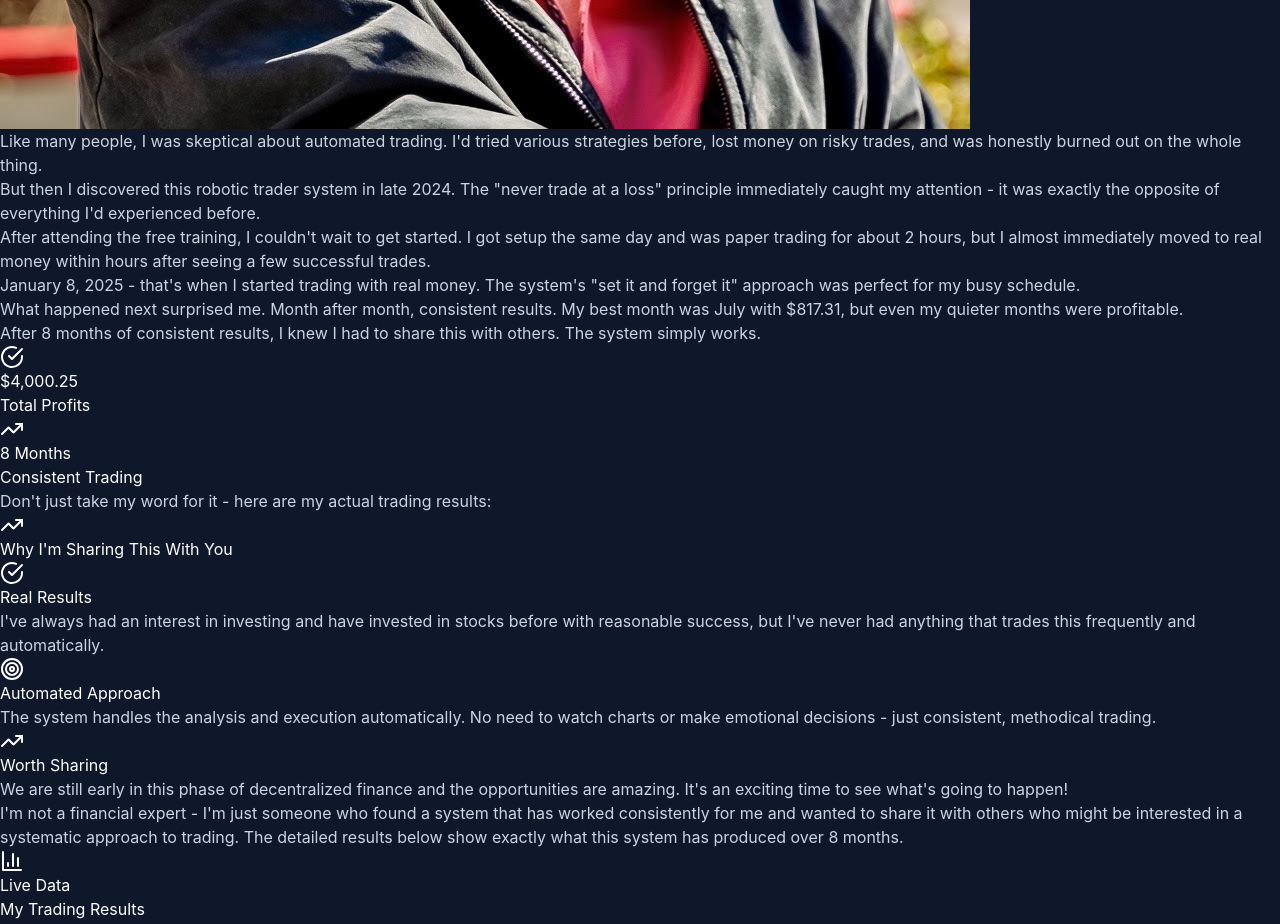
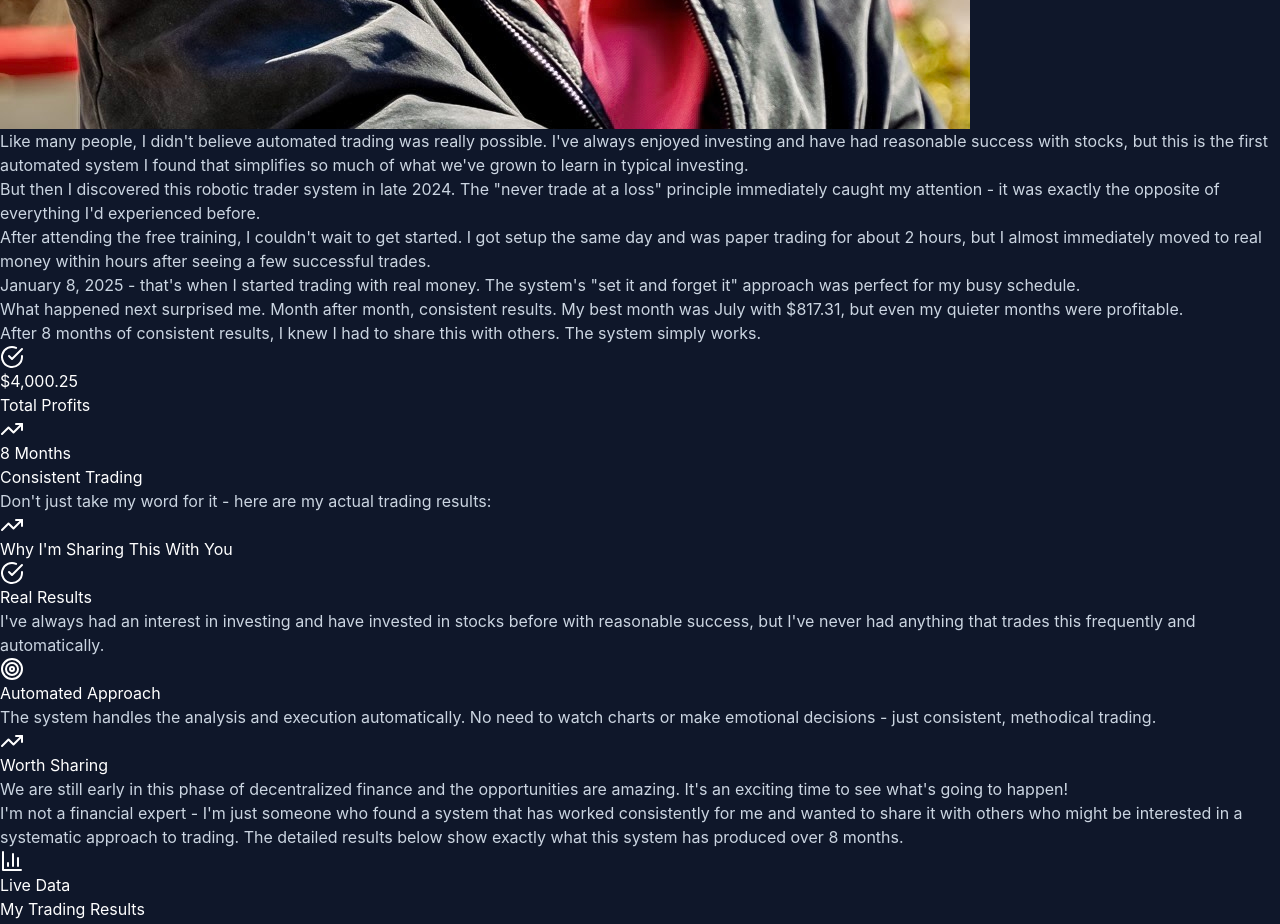
Before and after one commit to patjenkinsGIT/myrobotictrader, a React (Vite) app: page / in a window 1280 px wide. Shown: the part 1600-2524 px from the top of the page. Built offline with nearby package versions, Linux system fonts and the light colour scheme.

Commit message:
updated mystory first paragraph

```diff
--- a/src/components/MyStory.tsx
+++ b/src/components/MyStory.tsx
@@ -75,9 +75,11 @@ export const MyStory: React.FC = () => {
             <div className="bg-gradient-to-r from-blue-500/10 to-purple-500/10 backdrop-blur-sm rounded-2xl border border-blue-400/20 p-8 shadow-lg shadow-blue-500/10">
               <div className="space-y-6">
                 <p className="text-lg text-gray-200 leading-relaxed">
-                  Like many people, I was skeptical about automated trading. I'd
-                  tried various strategies before, lost money on risky trades,
-                  and was honestly burned out on the whole thing.
+                  Like many people, I didn't believe automated trading was
+                  really possible. I've always enjoyed investing and have had
+                  reasonable success with stocks, but this is the first
+                  automated system I found that simplifies so much of what we've
+                  grown to learn in typical investing.
                 </p>
 
                 <p className="text-lg text-gray-200 leading-relaxed">
```
